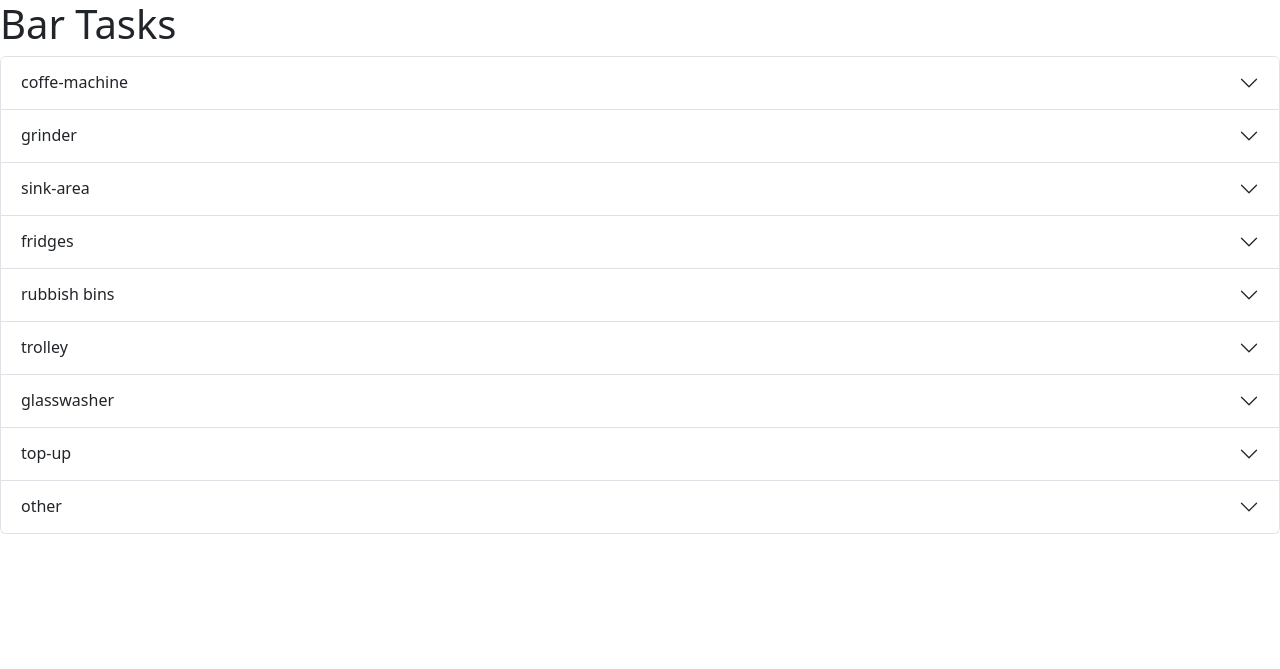
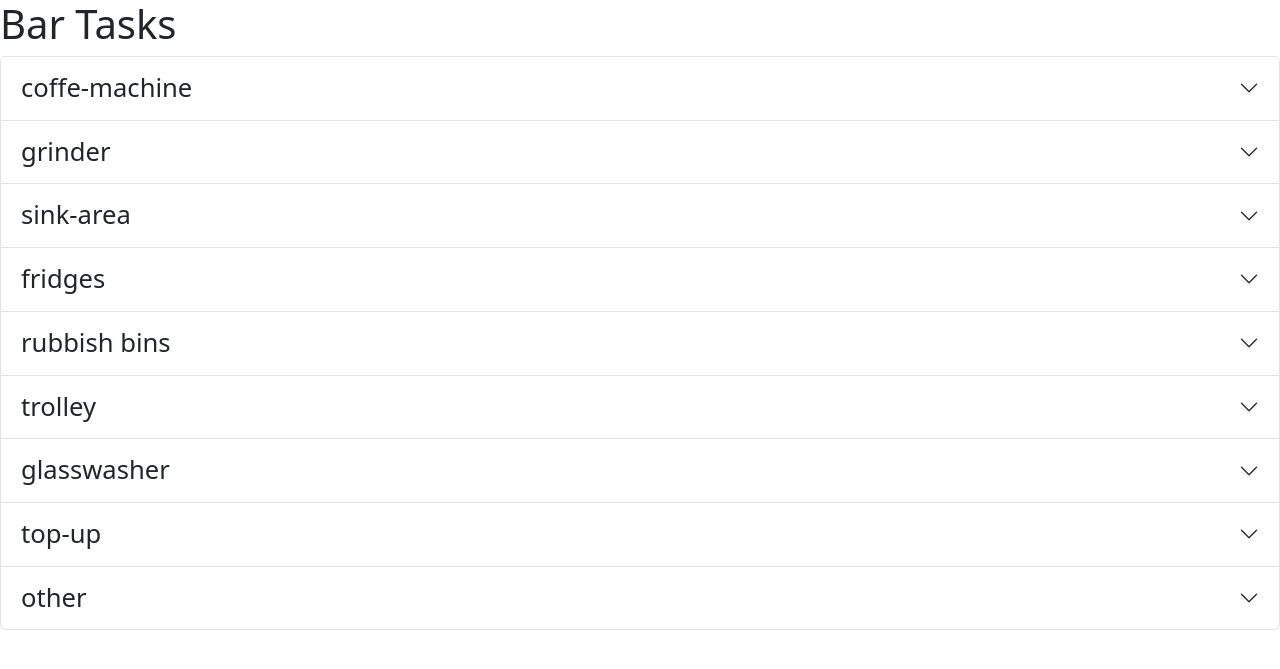
Before and after one commit to lucosmo/hospitality, a Django app: page /bar_tasks in a window 1280 px wide. Shown: the top 669 px of the page. Run offline with Django 3.2, Linux system fonts and the light colour scheme.

Commit message:
added mobile styles

```diff
--- a/public_python/bar_tasks/static/styles.css
+++ b/public_python/bar_tasks/static/styles.css
@@ -1,33 +1,36 @@
 td.numbered {
     width: 32.5px;
 }
-/*
+
 .btn-custom {
-    font-size:10vw;
+    font-size:5vw;
 }
 
 @media (min-width: 576px) {
     tr {
-        font-size:5vw;
+        font-size:2vw;
     }
     .btn-custom {
-        font-size:1vw;
+        font-size:2vw;
     }
 }
 
 @media (min-width: 768px) {
 
     tr {
-        font-size:5vw;
+        font-size:2vw;
     }
     .btn-custom {
-        font-size:10vw;
+        font-size:2vw;
     }
 }
 
 @media (min-width: 992px) {
     tr {
-        font-size:40px;
+        font-size:2vw;
+    }
+    .btn-custom {
+        font-size:2vw;
     }
 
 }
```
